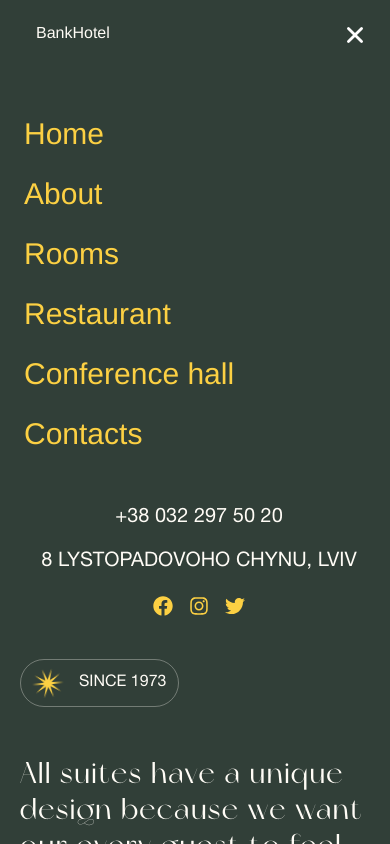
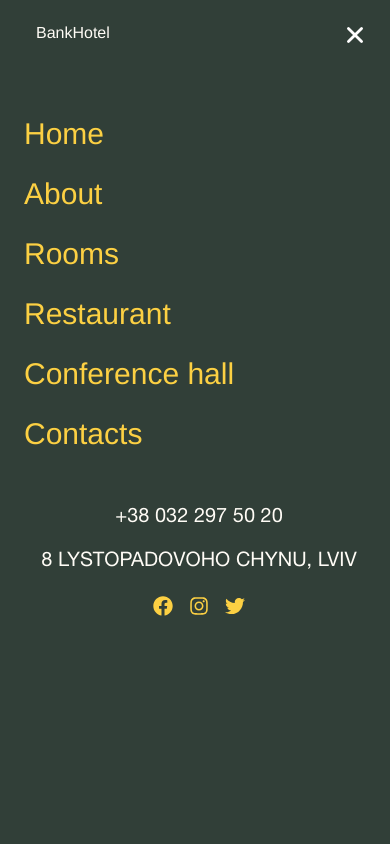
Before and after one commit to ridwanyinus/bankHotel, a Next.js app: page /Rooms in a window 390 px wide. Both pictures are taken after a click on the icon 354 px from the left and 35 px from the top of the page. Shown: the top 844 px of the page. Built offline with nearby package versions, Linux system fonts and the light colour scheme.

Commit message:
added changes

```diff
--- a/components/Navbar.tsx
+++ b/components/Navbar.tsx
@@ -64,8 +64,8 @@ const Navbar: React.FC = () => {
           )}
 
           {toggleMenu && (
-            <div className="w-full fixed top-0 right-0 h-screen ">
-              <div className=" overflow-hidden w-full  bg-primary scale-up-ver-top transition-all pt-28 pl-2 sm:pl-12">
+            <div className="w-full fixed top-0 right-0 h-screen">
+              <div className=" overflow-hidden w-full h-full bg-primary scale-up-ver-top transition-all pt-28 pl-2 sm:pl-12 pb-3">
                 {navItems.map((item, idx: number) => (
                   <ul key={`link=${idx}`}>
                     <li className="flex px-4 py-1 last:mb-4">
```
